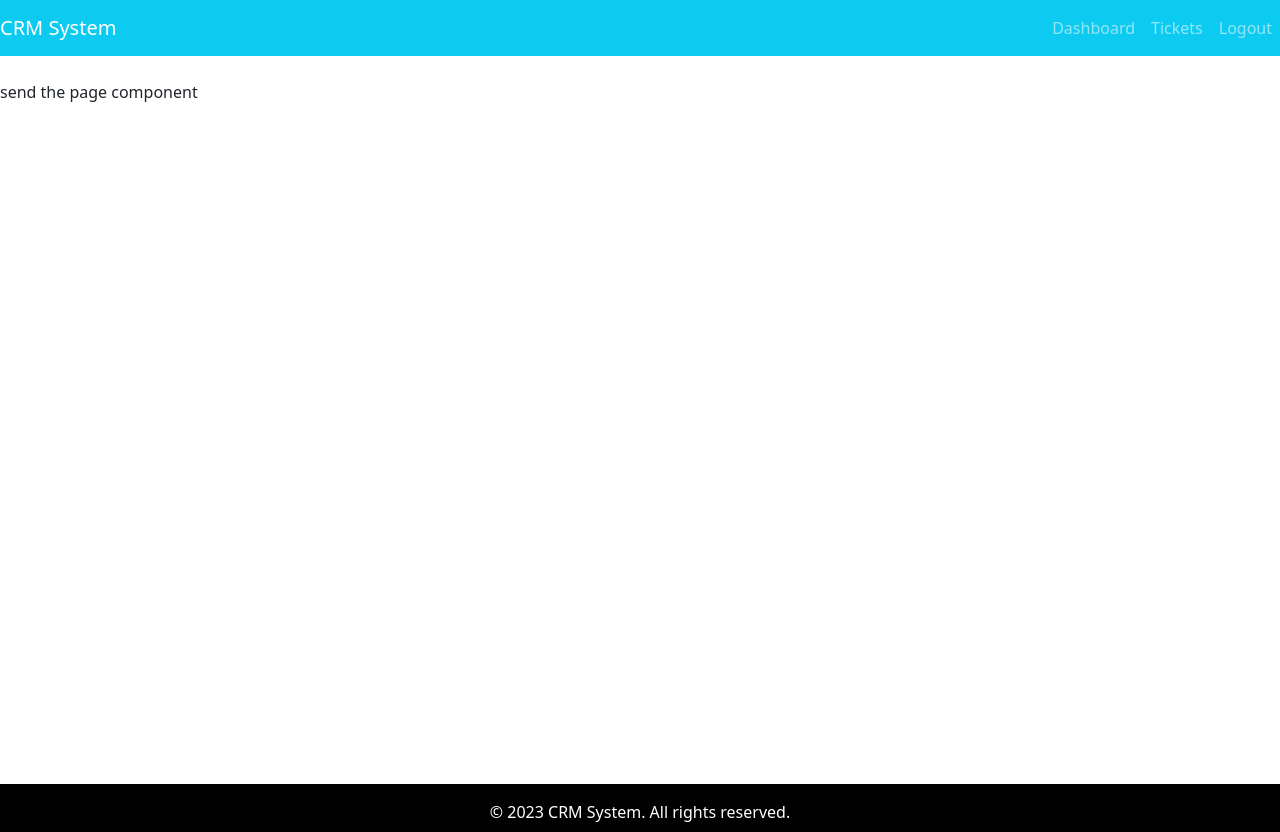
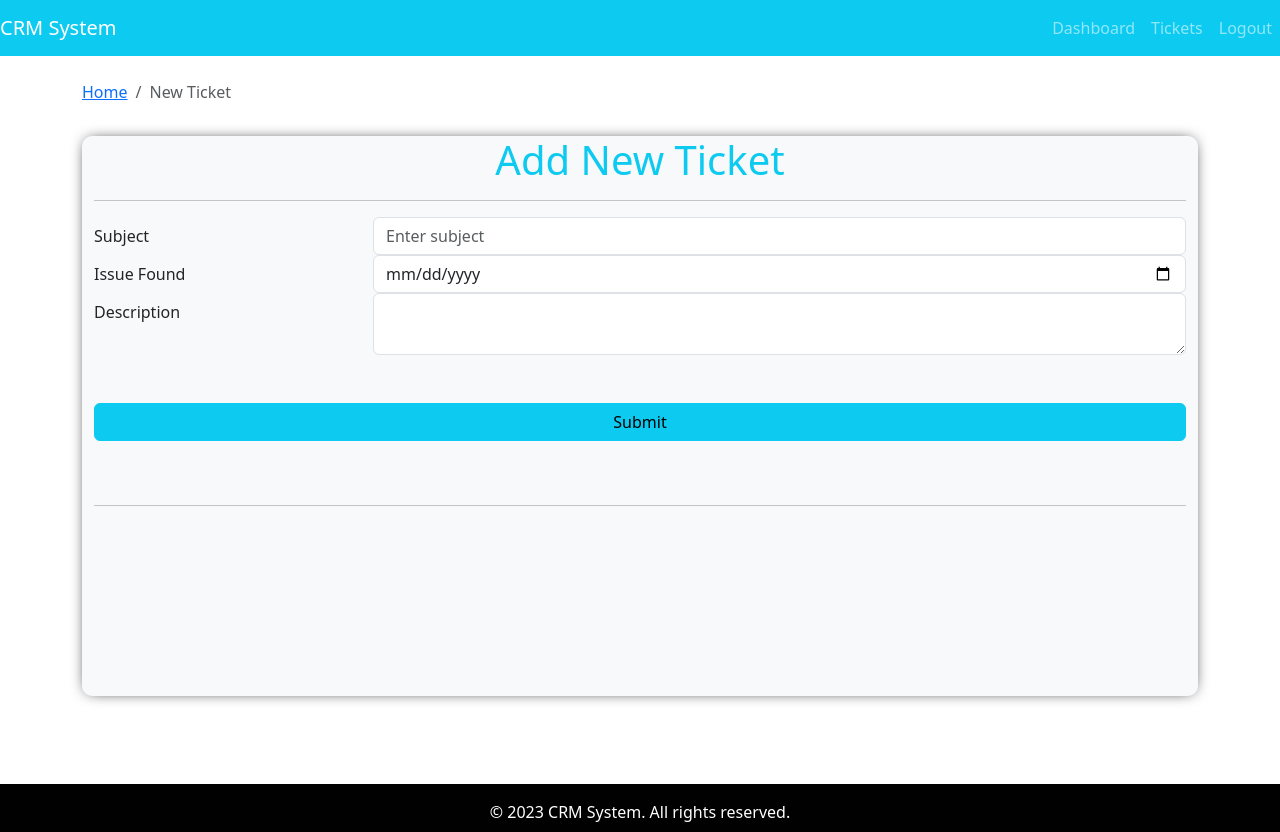
Before and after one commit to sooraj2145/CRM-ticketing-app, a React (Create React App) app in the folder crm-frontend/: page / in a window 1280 px wide. Built offline with nearby package versions, Linux system fonts and the light colour scheme.

Commit message:
add new ticket form added

```diff
--- a/crm-frontend/src/App.js
+++ b/crm-frontend/src/App.js
@@ -1,13 +1,17 @@
 import EntryPage from './page/entry/Entry.page';
 import React from 'react';
 import DefaultLayout from './layout/DefaultLayout';
+import Dashboard from './page/dashboard/Dashboard.comp';
+import AddTicket from './page/new-ticket/AddTicket.page';
 import './App.css';
 
 function App() {
   return (
     <div className="App">
       <DefaultLayout>
-        send the page component
+        {/* <Dashboard /> */}
+        <AddTicket />
+        {/* <EntryPage /> */}
         </DefaultLayout>
       {/* <EntryPage /> */}
 
--- /dev/null
+++ b/crm-frontend/src/assets/data/dummyTicketData.json
@@ -0,0 +1,26 @@
+[
+    {
+        "id": 1,
+        "subject": "Issue with product delivery",
+        "status": "Open",
+        "priority": "High",
+        "created_at": "2023-10-01T10:00:00Z"
+
+    },
+    {
+        "id": 2,
+        "subject": "Billing inquiry",
+        "status": "In Progress",
+        "priority": "Medium",
+        "created_at": "2023-10-02T11:30:00Z"
+    },
+
+    {
+        "id": 3,
+        "subject": "Feedback on new feature",
+        "status": "Closed",
+        "priority": "Low",
+        "created_at": "2023-10-03T09:15:00Z"
+
+    }
+]
--- /dev/null
+++ b/crm-frontend/src/components/add-ticket-form/AddTicketForm.comp.js
@@ -0,0 +1,74 @@
+import React from 'react'
+import { Container,Form,Row,Col,Button } from 'react-bootstrap'
+import  PropTypes  from 'prop-types'
+import './add-ticket-form.style.css'
+
+const AddTicketForm = ({handleOnChange,handleOnSubmit,formDt,formErrors}) => {
+  return (
+    <Container className="add-ticket-form-container mt-3 bg-light">
+
+        <Row>
+            <Col>
+            <h1 className='text-info text-center'>Add New Ticket</h1>
+            <hr />
+            <Form autoComplete='off' onSubmit={handleOnSubmit}>
+                <Form.Group as={Row}>
+                    <Form.Label column sm={3}>Subject</Form.Label>
+                    <Col sm={9}>
+                    <Form.Control
+                            type="text"
+                             name='subject'
+                             value={formDt.subject}
+                             onChange={handleOnChange}
+
+                              placeholder="Enter subject"
+                               required />
+                            </Col>
+                </Form.Group>
+                <Form.Group as={Row}>
+                    <Form.Label column sm={3}>Issue Found</Form.Label>
+                    <Col sm={9}>
+                    <Form.Control
+                        type="date"
+                        name='issueFound'
+                        value={formDt.issueFound}
+                        onChange={handleOnChange}
+
+                         required />
+                         </Col>
+                </Form.Group>
+                <Form.Group as={Row}>
+                    <Form.Label column sm={3}>Description</Form.Label>
+                    <Col sm={9}>
+                    <Form.Control
+                        as="textarea"
+                        role={5}
+                        name='description'
+                        value={formDt.description}
+                        onChange={handleOnChange}
+
+                         required />
+                        <Form.Text>{formErrors.subject && 'Subject is required'}</Form.Text>
+                            </Col>
+
+                </Form.Group>
+                <Button variant="info" type="submit" className='w-100 my-5'>
+                    Submit
+                </Button>
+            </Form>
+            <hr />
+            </Col>
+        </Row>
+
+    </Container>
+  )
+}
+
+AddTicketForm.propTypes = {
+  handleOnChange: PropTypes.func.isRequired,
+    handleOnSubmit: PropTypes.func.isRequired,
+    frmdt: PropTypes.object,
+    formErrors: PropTypes.object
+}
+
+export default AddTicketForm
--- /dev/null
+++ b/crm-frontend/src/components/add-ticket-form/add-ticket-form.style.css
@@ -0,0 +1,9 @@
+.add-ticket-form-container{
+    max-width: 500px;
+    height: 70vh;
+    margin-left: auto;
+    margin-right: auto;
+    background: white;
+    border-radius: 10px;
+    box-shadow: 0px 0px 15px -5px black;
+}
--- /dev/null
+++ b/crm-frontend/src/components/breadcrumbs/BreadCrumbs.comp.js
@@ -0,0 +1,15 @@
+import React from "react";
+import Breadcrumb from 'react-bootstrap/Breadcrumb';
+
+function Breadcrumbs({page}) {
+  return (
+    <Breadcrumb>
+      <Breadcrumb.Item href="/">Home</Breadcrumb.Item>
+
+
+      <Breadcrumb.Item active>{page}</Breadcrumb.Item>
+    </Breadcrumb>
+  );
+}
+
+export default Breadcrumbs;
--- /dev/null
+++ b/crm-frontend/src/components/ticket-table/TicketTable.comp.js
@@ -0,0 +1,33 @@
+import React from 'react'
+import { Table } from 'react-bootstrap'
+const TicketTable= ({tickets}) => {
+  return (
+
+    <Table striped bordered hover responsive>
+        <thead>
+            <tr>
+                <th>Ticket ID</th>
+                <th>Subject</th>
+                <th>Status</th>
+                <th>Priority</th>
+                <th>Created At</th>
+                </tr>
+        </thead>
+        <tbody>
+           {
+           tickets.length && tickets.map((ticket, index) => (
+            <tr key={index}>
+                <td>{ticket.id}</td>
+                <td>{ticket.subject}</td>
+                <td>{ticket.status}</td>
+                <td>{ticket.priority}</td>
+                <td>{ticket.created_at}</td>
+            </tr>
+           ))
+}
+            </tbody>
+    </Table>
+  )
+}
+
+export default TicketTable
--- a/crm-frontend/src/layout/DefaultLayout.js
+++ b/crm-frontend/src/layout/DefaultLayout.js
@@ -5,7 +5,7 @@ import Footer from './partials/Footer.comp'
 const DefaultLayout = ({children}) => {
   return (
     <div className='default-layout'>
-        <div className='header'>
+        <div className='header mb-2'>
       <Header />
     </div>
     <main className='main-content'>
--- a/crm-frontend/src/layout/partials/Header.comp.js
+++ b/crm-frontend/src/layout/partials/Header.comp.js
@@ -3,7 +3,7 @@ import { Navbar,Nav,NavbarBrand } from 'react-bootstrap'
 const Header = () => {
   return (
     <Navbar collapseOnSelect bg="info" variant="dark" expand="md">
-      <NavbarBrand href="#home"><div>CRM System</div></NavbarBrand>
+      <Navbar.Brand href="#home" className='ms-auto'><div>CRM System</div></Navbar.Brand>
       <Navbar.Toggle aria-controls="basic-navbar-nav" />
       <Navbar.Collapse id="basic-navbar-nav">
         <Nav className="ms-auto">
--- /dev/null
+++ b/crm-frontend/src/page/dashboard/Dashboard.comp.js
@@ -0,0 +1,43 @@
+import React from 'react'
+import { Row, Col, Container, Button } from 'react-bootstrap'
+import TicketTable from '../../components/ticket-table/TicketTable.comp'
+import tickets from '../../assets/data/dummyTicketData.json'
+import Breadcrumbs from '../../components/breadcrumbs/BreadCrumbs.comp'
+
+const Dashboard = () => {
+  return (
+    <Container>
+        <Row>
+            <Col>
+            <Breadcrumbs page='Dashboard' />
+            </Col>
+        </Row>
+      <Row>
+        <Col className='text-center mt-5 mb-2'>
+
+            <Button variant='info' href='/tickets' style={{fontSize:'2rem',padding:'10px 30px' }}>Add New Ticket</Button>
+
+        </Col>
+      </Row>
+      <Row>
+        <Col className='text-center  mb-2'>
+          <div>Total Tickets: 50</div>
+          <div>Pending Tickets: 5</div>
+        </Col>
+      </Row>
+      <Row>
+        <Col className='mt-2'>
+            Recently Added Tickets
+        </Col>
+      </Row>
+      <Row>
+        <Col className='recent-tickets-table'>
+            <TicketTable tickets={tickets}/>
+        </Col>
+      </Row>
+
+    </Container>
+  )
+}
+
+export default Dashboard
--- /dev/null
+++ b/crm-frontend/src/page/new-ticket/AddTicket.page.js
@@ -0,0 +1,70 @@
+import React from 'react'
+import { Container,Col,Row } from 'react-bootstrap'
+import Breadcrumbs from '../../components/breadcrumbs/BreadCrumbs.comp'
+import AddTicketForm from '../../components/add-ticket-form/AddTicketForm.comp'
+import { shortText } from '../../utils/validation'
+
+const AddTicket = () => {
+
+    const [formData, setFormData] = React.useState({
+        subsject: '',
+        issueFound: '',
+
+        description: ''
+    });
+    const [formErrors, setFormErrors] = React.useState({
+        subject: false,
+        issueFound: false,
+        description: false
+    });
+
+    React.useEffect(() => {
+
+    }, [formData]);
+
+   const handleOnChange = async (e) => {
+    const { name, value } = e.target;
+
+    setFormData({
+        ...formData,
+        [name]: value
+    });
+    console.log(`Field changed: ${name}, New value: ${value}`);
+   }
+   const handleOnSubmit = async (e) => {
+    e.preventDefault();
+
+    setFormErrors({
+        subject: false,
+        issueFound: false,
+        description: false
+    });
+    const isSubjectValid = await shortText(formData.subject);
+    setFormErrors({
+            ...formErrors,
+            subject:!isSubjectValid
+        });
+    setFormData({});
+   }
+
+  return (
+    <Container>
+        <Row>
+            <Col>
+                <Breadcrumbs page='New Ticket' />
+            </Col>
+        </Row>
+        <Row>
+            <Col>
+                <AddTicketForm
+                     handleOnChange={handleOnChange}
+                     handleOnSubmit={handleOnSubmit}
+                     formDt ={formData}
+                     formErrors={formErrors} />
+            </Col>
+        </Row>
+      </Container>
+  )
+}
+
+export default AddTicket
--- /dev/null
+++ b/crm-frontend/src/utils/validation.js
@@ -0,0 +1,3 @@
+export const shortText = str =>{
+    return str.length >=3 && str.length <= 100;
+}
```
